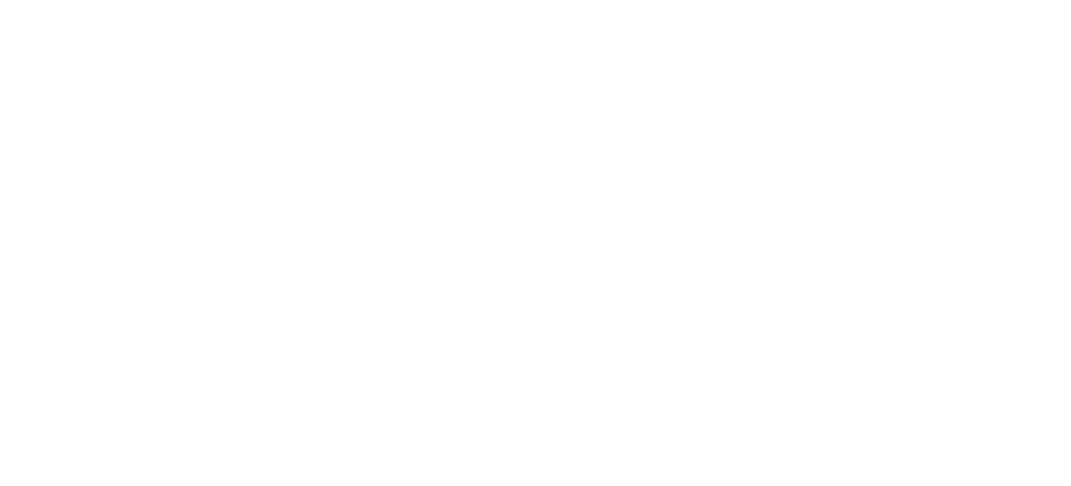
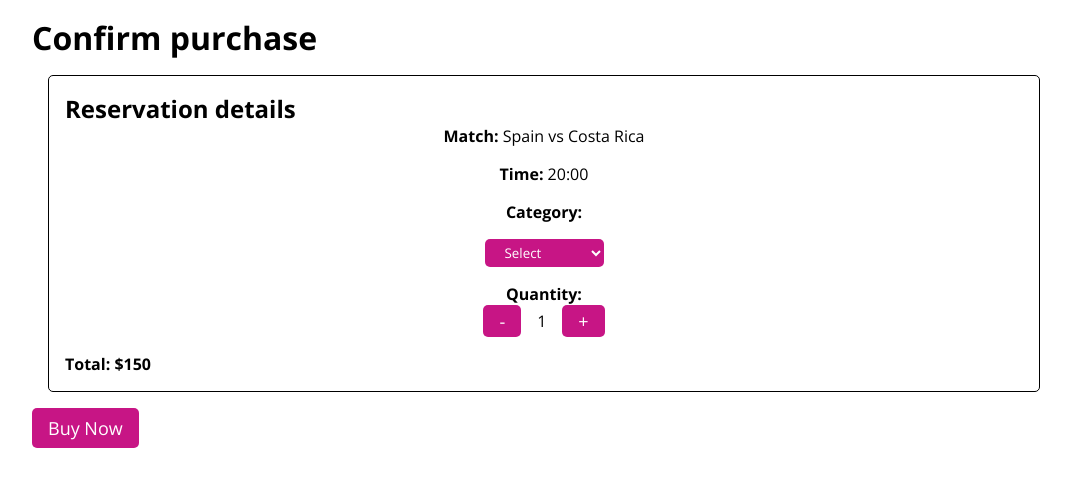
Before and after one commit to AhmedAlwardany/QWC22-Tickets, a React (Create React App) app in the folder frontend/: page /reservation in a window 1280 px wide. Before the commit this address had no page. Shown: the top 486 px of the page, without its empty margins (96-1167 px from the left). Built offline with nearby package versions, Linux system fonts and the light colour scheme.

Commit message:
added reservation page

```diff
--- a/frontend/src/App.js
+++ b/frontend/src/App.js
@@ -4,12 +4,14 @@
   Route,
 } from "react-router-dom";
 import Tickets from "./pages/home/Tickets";
+import Reservation from "./pages/reservation/Reservation";
 
 function App() {
   return (
     <BrowserRouter>
      <Routes>
       <Route path="/" element={<Tickets/>}/>
+      <Route path="/reservation" element={<Reservation/>}/>
      </Routes>
     </BrowserRouter>
   );
--- /dev/null
+++ b/frontend/src/pages/reservation/Reservation.jsx
@@ -0,0 +1,62 @@
+import React, { useEffect, useState } from "react";
+import styles from "./Reservations.module.css";
+export default function Reservations() {
+  const [quantity, setQuantity] = useState(1);
+  const [category, setCategory] = useState("");
+  const handleReserve = () => {
+    console.log(quantity, category);
+  };
+  return (
+    <>
+      <h1>Confirm purchase</h1>
+      <div className={styles.reservation}>
+        <h2>Reservation details</h2>
+        <div className={styles["reservation-body"]}>
+          <p>
+            <strong>Match:</strong> Spain vs Costa Rica
+          </p>
+          <p>
+            <strong>Time:</strong> 20:00
+          </p>
+          <p>
+            <strong>Category: </strong>
+          </p>
+          <select name="category" onChange={(e) => setCategory(e.target.value)}>
+            <option value="" defaultValue="" hidden>
+              Select
+            </option>
+            <option value="Category 1">Category 1</option>
+            <option value="Category 2">Category 2</option>
+            <option value="Category 3">Category 3</option>
+          </select>
+          <p>
+            <strong>Quantity:</strong>
+          </p>
+        </div>
+        <div className={styles["reservation-quantity"]}>
+          <button
+            className={styles["btn-quantity"]}
+            onClick={() => setQuantity(quantity - 1 ? quantity - 1 : 1)}
+          >
+            -
+          </button>
+          <p>{quantity}</p>
+          <button
+            className={styles["btn-quantity"]}
+            onClick={() => setQuantity(quantity + 1)}
+          >
+            +
+          </button>
+        </div>
+        <div className={styles["reservation-footer"]}>
+          <h4>
+            <strong>Total:</strong> $150
+          </h4>
+        </div>
+      </div>
+      <button className={styles["btn-primary"]} onClick={handleReserve}>
+        Buy Now
+      </button>
+    </>
+  );
+}
--- /dev/null
+++ b/frontend/src/pages/reservation/Reservations.module.css
@@ -0,0 +1,99 @@
+body {
+  padding: 1rem;
+  max-width: 1024px;
+  margin: 0 auto;
+}
+.reservation {
+  margin: 1rem;
+  padding: 1rem;
+  border: 1px solid black;
+  border-radius: 5px;
+}
+.reservation-body {
+  display: flex;
+  justify-content: space-between;
+  align-items: center;
+  flex-direction: column;
+  justify-content: center;
+  text-align: start;
+  gap: 1rem;
+}
+.reservation-footer {
+  display: flex;
+  justify-content: start;
+  align-items: start;
+  margin-top: 1rem;
+}
+.btn-primary {
+  font-size: large;
+  font-family: "Open Sans", sans-serif;
+  background-color: #c71585;
+  color: white;
+  border: none;
+  padding: 0.5rem 1rem;
+  border-radius: 5px;
+  animation: zoomOut 0.7s;
+  scale: 1;
+}
+.btn-primary:hover {
+  background-color: #ff1493;
+  animation: zoomIn 0.7s;
+  scale: 1.05;
+  cursor: pointer;
+}
+select {
+  font-family: "Open Sans", sans-serif;
+  background-color: #c71585;
+  color: white;
+  border: none;
+  padding: 0.25rem 1rem;
+  border-radius: 5px;
+  scale: 1;
+}
+input[type="number"] {
+  font-family: "Open Sans", sans-serif;
+  background-color: #c71585;
+  color: white;
+  border: none;
+  padding: 0.25rem 1rem;
+  border-radius: 5px;
+  max-width: 50px;
+  scale: 1;
+}
+.reservation-quantity {
+  display: flex;
+  align-items: center;
+  flex-direction: row;
+  justify-content: center;
+  text-align: start;
+  gap: 1rem;
+}
+.btn-quantity{
+  font-size: large;
+  font-family: "Open Sans", sans-serif;
+  background-color: #c71585;
+  color: white;
+  border: none;
+  padding: 0.25rem 1rem;
+  border-radius: 5px;
+  scale: 1;
+}
+
+@keyframes zoomIn {
+  from {
+    scale: 1;
+    background-color: #c71585;
+  }
+  to {
+    scale: 1.05;
+  }
+}
+@keyframes zoomOut {
+  from {
+    scale: 1.05;
+    background-color: #ff1493;
+  }
+  to {
+    scale: 1;
+  }
+}
```
